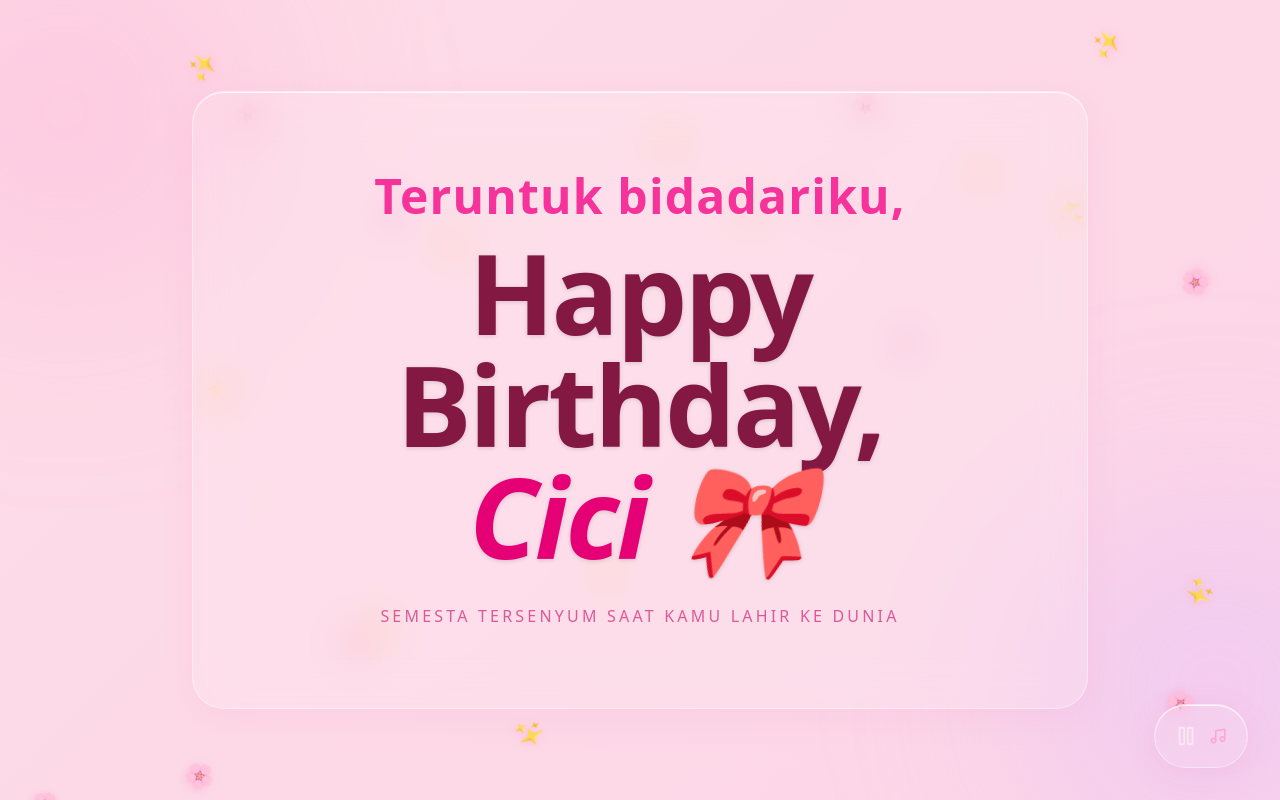
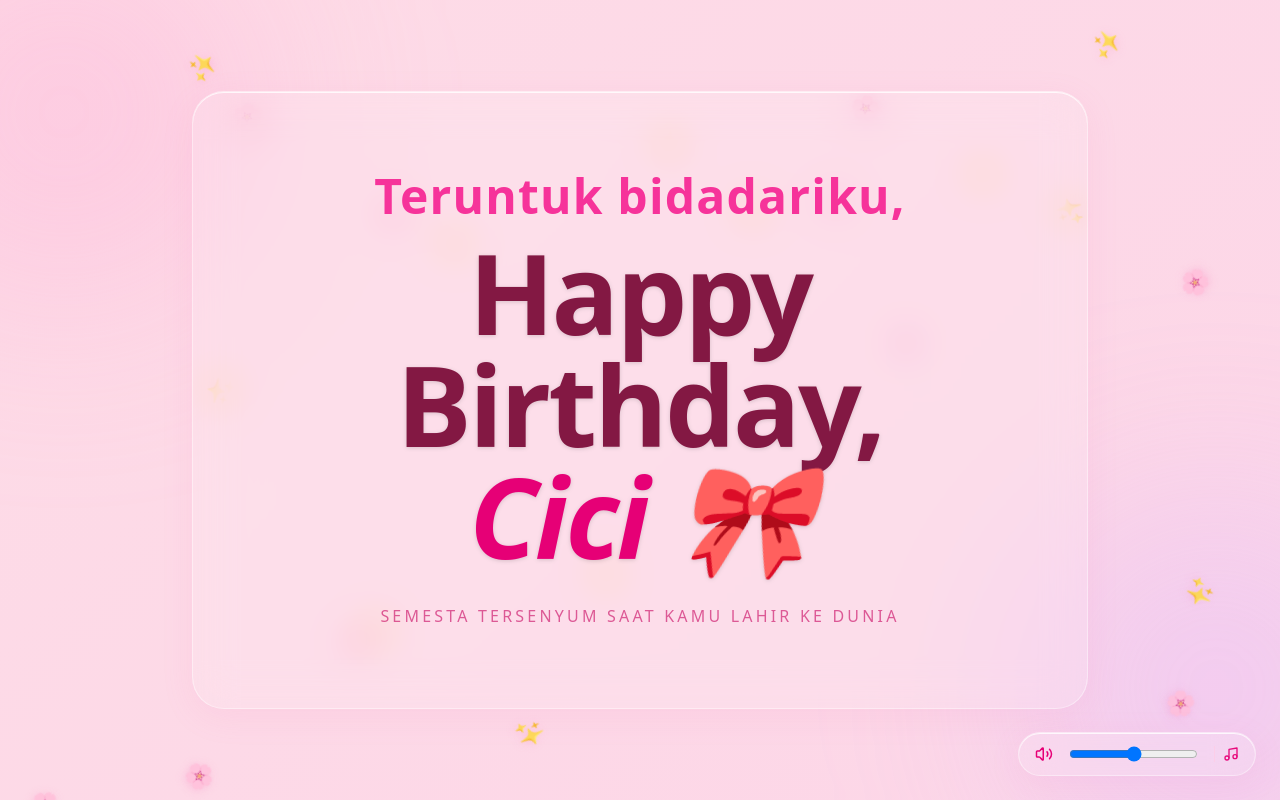
Before and after one commit to razzaqinspires/Birthday-Lydia, a Next.js app: page / in a window 1280 px wide. Shown: the top 800 px of the page. Built offline with nearby package versions, Linux system fonts and the light colour scheme.

Commit message:
fix: merombak engine audio autoplay agar kebal dari pemblokiran browser

```diff
--- a/components/MusicPlayer.tsx
+++ b/components/MusicPlayer.tsx
@@ -1,104 +1,111 @@
 "use client";
 
 import { useState, useEffect, useRef } from "react";
-import { Play, Pause, Music } from "lucide-react";
-import { Howl } from "howler";
-import { motion, AnimatePresence } from "framer-motion";
+import { Music, Volume2, VolumeX } from "lucide-react";
+import { motion } from "framer-motion";
 
 export default function MusicPlayer() {
-  const [isPlaying, setIsPlaying] = useState<boolean>(false);
-  const [sound, setSound] = useState<Howl | null>(null);
-
-  // Ref untuk mencegah pemanggilan play() berkali-kali pada scroll yang sama
-  const hasInteracted = useRef(false);
+  const audioRef = useRef<HTMLAudioElement | null>(null);
+  const [volume, setVolume] = useState(0.5);
+  const [isMuted, setIsMuted] = useState(false);
+  const [isActive, setIsActive] = useState(false); // Penanda musik sudah jalan
 
   useEffect(() => {
-    const bgm = new Howl({
-      src: ["/audio/bgm.mp3"],
-      loop: true,
-      volume: 0.6,
-      html5: true, // Wajib true untuk menghindari bug autoplay di mobile/iOS
-    });
+    const audio = new Audio("/audio/bgm.mp3");
+    audio.loop = true;
+    audio.volume = 0.5;
+    audioRef.current = audio;
 
-    setSound(bgm);
-
-    // Engine "Smart Autoplay" - Memicu musik pada interaksi pertama (scroll/touch)
-    const handleFirstInteraction = () => {
-      if (!hasInteracted.current && !bgm.playing()) {
-        hasInteracted.current = true;
-        bgm.play();
-        setIsPlaying(true);
-
-        // Membersihkan event listener agar memori tetap ringan setelah musik menyala
-        window.removeEventListener("scroll", handleFirstInteraction);
-        window.removeEventListener("click", handleFirstInteraction);
-        window.removeEventListener("touchstart", handleFirstInteraction);
+    // Sistem Pintar: Musik otomatis menyala pada sentuhan/interaksi pertama
+    const startAudioEngine = () => {
+      if (!isActive && audioRef.current) {
+        const playPromise = audioRef.current.play();
+        if (playPromise !== undefined) {
+          playPromise.then(() => {
+            setIsActive(true);
+            document.removeEventListener("touchstart", startAudioEngine);
+            document.removeEventListener("click", startAudioEngine);
+            document.removeEventListener("scroll", startAudioEngine);
+          }).catch(() => { /* Browser menolak, tunggu interaksi berikutnya */ });
+        }
       }
     };
 
-    // Pasang mata-mata pada aktivitas pengguna
-    // Saat mereka men-scroll ke bawah melihat Album, ini akan langsung tertrigger!
-    window.addEventListener("scroll", handleFirstInteraction, { once: true, passive: true });
-    window.addEventListener("click", handleFirstInteraction, { once: true, passive: true });
-    window.addEventListener("touchstart", handleFirstInteraction, { once: true, passive: true });
+    document.addEventListener("touchstart", startAudioEngine, { passive: true });
+    document.addEventListener("click", startAudioEngine);
+    document.addEventListener("scroll", startAudioEngine, { passive: true });
+
+    // Sistem Sinkronisasi Global (Mendengarkan Sinyal dari Video Carousel)
+    const handlePauseBGM = () => {
+      if (audioRef.current && !audioRef.current.paused) {
+        audioRef.current.pause();
+      }
+    };
+
+    const handleResumeBGM = () => {
+      if (audioRef.current && audioRef.current.paused && isActive) {
+        audioRef.current.play();
+      }
+    };
+
+    window.addEventListener("pause-bgm", handlePauseBGM);
+    window.addEventListener("resume-bgm", handleResumeBGM);
 
     return () => {
-      bgm.unload();
-      window.removeEventListener("scroll", handleFirstInteraction);
-      window.removeEventListener("click", handleFirstInteraction);
-      window.removeEventListener("touchstart", handleFirstInteraction);
+      document.removeEventListener("touchstart", startAudioEngine);
+      document.removeEventListener("click", startAudioEngine);
+      document.removeEventListener("scroll", startAudioEngine);
+      window.removeEventListener("pause-bgm", handlePauseBGM);
+      window.removeEventListener("resume-bgm", handleResumeBGM);
+      if (audioRef.current) {
+        audioRef.current.pause();
+        audioRef.current.src = "";
+      }
     };
-  }, []);
+  }, [isActive]);
 
-  const togglePlay = () => {
-    if (!sound) return;
-
-    if (isPlaying) {
-      sound.pause();
-      setIsPlaying(false);
-      // Jika user sengaja mem-pause, jangan biarkan scroll menyalakannya lagi
-      hasInteracted.current = true;
-    } else {
-      sound.play();
-      setIsPlaying(true);
-      hasInteracted.current = true;
+  const handleVolumeChange = (e: React.ChangeEvent<HTMLInputElement>) => {
+    const newVolume = parseFloat(e.target.value);
+    setVolume(newVolume);
+    if (audioRef.current) {
+      audioRef.current.volume = newVolume;
     }
+    setIsMuted(newVolume === 0);
   };
 
   return (
     <motion.div
-      initial={{ scale: 0, opacity: 0 }}
-      animate={{ scale: 1, opacity: 1 }}
-      transition={{ delay: 1.5, type: "spring" }}
-      className="fixed bottom-8 right-8 z-[100] group"
+      initial={{ opacity: 0, y: 20 }}
+      animate={{ opacity: 1, y: 0 }}
+      transition={{ delay: 2, duration: 1 }}
+      className="fixed bottom-6 right-6 z-[100]"
     >
-      {/* Efek Gelombang Suara (Aura) yang menyala saat musik berputar */}
-      <AnimatePresence>
-        {isPlaying && (
-          <motion.div
-            initial={{ opacity: 0, scale: 0.8 }}
-            animate={{ opacity: 1, scale: 1.5 }}
-            exit={{ opacity: 0, scale: 0.8 }}
-            transition={{ duration: 2, repeat: Infinity, repeatType: "reverse" }}
-            className="absolute inset-0 rounded-full bg-pink-500/20 blur-md -z-10"
-          />
-        )}
-      </AnimatePresence>
-
-      <button
-        onClick={togglePlay}
-        className="glass-panel p-4 md:p-5 rounded-full flex items-center justify-center gap-3 transition-all duration-500 hover:shadow-[0_0_30px_rgba(244,114,182,0.4)] border border-pink-200/20 relative bg-black/20 backdrop-blur-xl"
-      >
-        {isPlaying ? (
-          <Pause size={22} className="text-pink-100 group-hover:scale-110 transition-transform" />
-        ) : (
-          <Play size={22} className="text-pink-100 group-hover:scale-110 transition-transform ml-1" />
+      <div className="glass-panel px-4 py-3 flex items-center gap-4 bg-white/40 border border-white/60 shadow-[0_10px_30px_rgba(200,100,150,0.15)] group relative overflow-hidden">
+        {/* Indikator Gelombang Suara (Pulse) */}
+        {isActive && !isMuted && (
+          <div className="absolute left-4 w-5 h-5 bg-pink-400/20 rounded-full animate-ping pointer-events-none"></div>
         )}
 
-        <div className="relative flex items-center justify-center">
-          <Music size={18} className={`${isPlaying ? 'text-pink-300' : 'text-gray-400'} transition-colors duration-500`} />
+        {isMuted ? (
+          <VolumeX size={18} className="text-pink-600 relative z-10" />
+        ) : (
+          <Volume2 size={18} className="text-pink-600 relative z-10" />
+        )}
+
+        <input
+          type="range"
+          min="0"
+          max="1"
+          step="0.05"
+          value={volume}
+          onChange={handleVolumeChange}
+          className="volume-slider relative z-10"
+        />
+
+        <div className="pl-2 border-l border-pink-200 relative z-10">
+          <Music size={16} className={`${isActive && !isMuted ? 'text-pink-600 animate-pulse' : 'text-gray-400'} transition-colors`} />
         </div>
-      </button>
+      </div>
     </motion.div>
   );
 }
```
